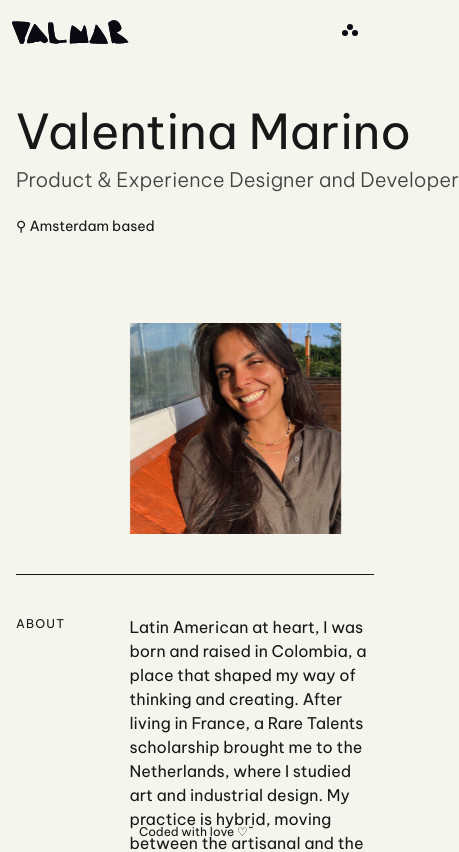
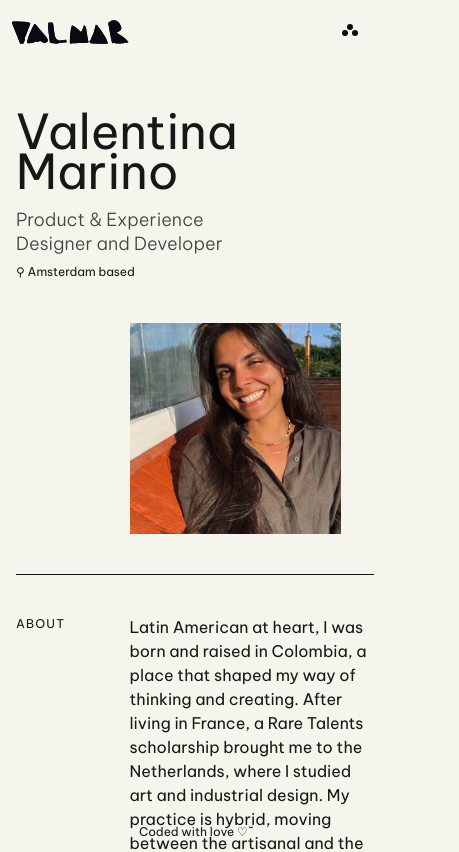
Before and after one commit to Valmarinoa/valmar-design-portfolio, a Next.js app: page /about in a window 390 px wide. Shown: the top 852 px of the page, 459 px wide, since content can reach past the window. Built offline with nearby package versions, Linux system fonts and the light colour scheme; a web font is replaced by a local one.

Commit message:
Update page.tsx

```diff
--- a/app/about/page.tsx
+++ b/app/about/page.tsx
@@ -20,9 +20,9 @@ export default function AboutPage() {
           animate={{ opacity: 1, y: 0 }}
           transition={{ duration: 1.2, ease: easeOutElegant, delay: 0.2 }}
         >
-          <h2 className="leading-10 text-5xl whitespace-nowrap mb-2">Valentina Marino</h2>
-          <h4 className="text-xl opacity-80 md:text-lg whitespace-nowrap leading-6 font-light">Product & Experience Designer and Developer</h4>
-          <h5 className="text-sm whitespace-nowrap pt-4 md:absolute relative bottom-0">⚲ Amsterdam based</h5>
+          <h2 className="leading-10 text-5xl mb-2 md:whitespace-nowrap ">Valentina Marino</h2>
+          <h4 className="text-lg opacity-80 md:text-lg whitespace-nowrap md:whitespace-normal leading-6 font-light">Product & Experience <br/> Designer and Developer</h4>
+          <h5 className="text-xs whitespace-nowrap  md:absolute relative bottom-0">⚲ Amsterdam based</h5>
         </motion.div>
 
 
```
